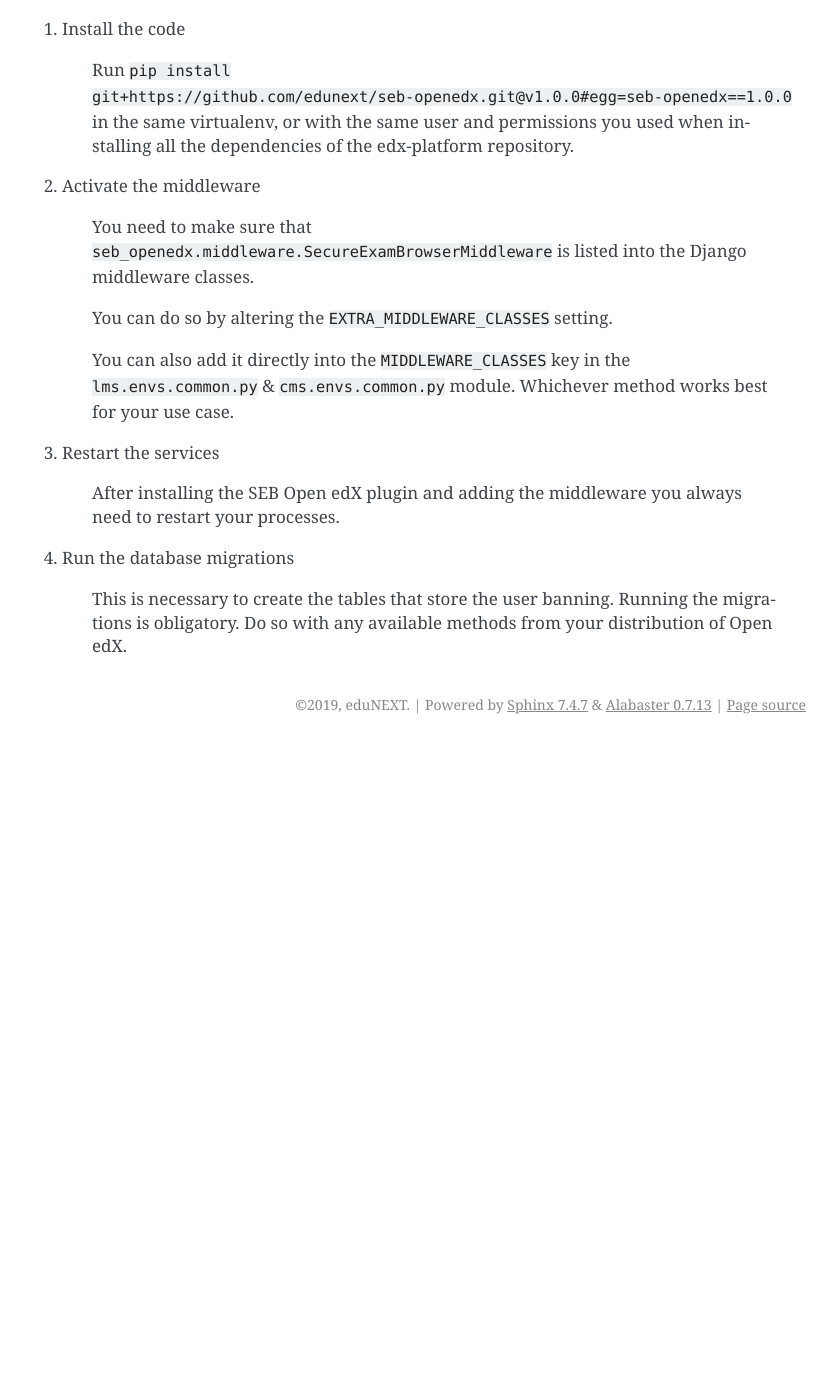
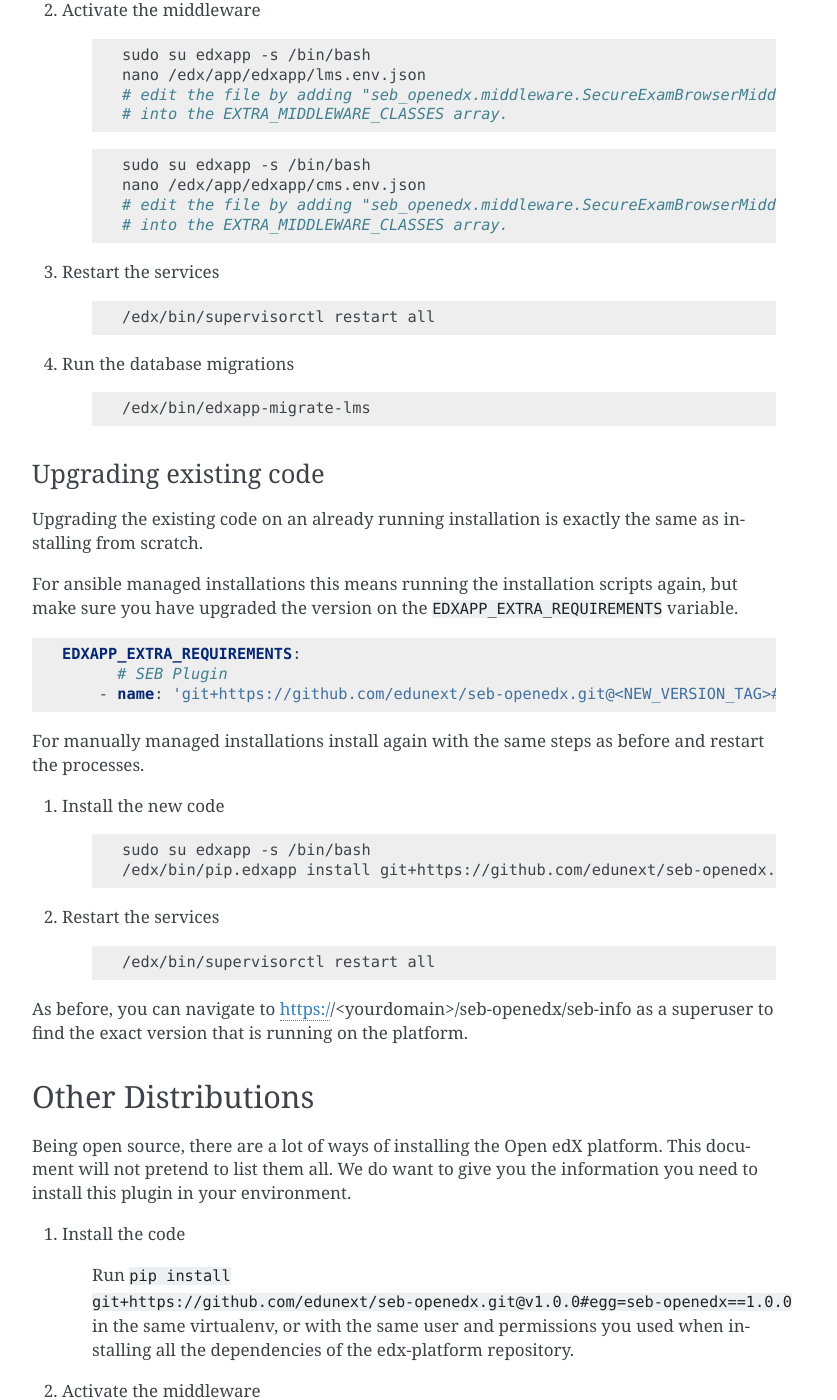
Before and after one commit to eduNEXT/seb-openedx, a Sphinx documentation site: the page built from docs/installation.rst, in a window 1280 px wide and 1400 px high, scrolled down 6476 px. Shown: the whole window, without its empty margins (346-1183 px from the left). Built offline with Sphinx 7.4.7, drawn with Linux system fonts in a browser that asks for light colours; before the commit the page ends 7220 px from its top, so only the background shows below that; some of the changed text lies outside the part shown.

Commit message:
Adding upgrade existing code instructions

```diff
--- a/docs/installation.rst
+++ b/docs/installation.rst
@@ -77,7 +77,6 @@ The `devstack <https://github.com/edx/devstack>`_ install based on docker is a v
             .. code-block:: bash
 
                 make lms-restart
-
 
 
 #. Add the seb_opened middleware to the lms and studio.
@@ -217,6 +216,35 @@ The `devstack <https://github.com/edx/devstack>`_ install based on docker is a v
         You can also commit the changes into the ``edxops/edxapp:latest`` image. This will however affect all your environments.
 
 
+Upgrading existing code
+-----------------------
+
+To upgrade the current running version of the plugin, you need to obtain the correct version of the source code and then restart the lms. This example is done from the outside of the container but you can work from the container shell as well.
+
+
+#. Use git to pull the version that you want
+
+    .. code-block:: bash
+
+        cd src/edxapp/seb-openedx
+        git fetch origin
+
+        # Checkout tag 1.1.0 on branch 'branch_v1_1_0'
+        git checkout -b branch_v1_1_0 tags/v1.1.0
+
+#. Restart the lms
+
+    Since we installed it in the editable mode with the ``-e`` flag, there is no need to re-install. A simple restart will do.
+
+    .. code-block:: bash
+
+        cd ../../devstack
+
+        make lms-restart
+
+As before, you can navigate to http://localhost:18000/seb-openedx/seb-info as a superuser to find the exact version that is running on the platform.
+
+
 Native Installation
 ===================
 
@@ -286,8 +314,7 @@ To run the installation without the help of any script you still need to run the
         # edit the file by adding "seb_openedx.middleware.SecureExamBrowserMiddleware"
         # into the EXTRA_MIDDLEWARE_CLASSES array.
 
-# Restart the services
-
+#. Restart the services
 
     .. code-block:: shell
 
@@ -299,6 +326,38 @@ To run the installation without the help of any script you still need to run the
 
         /edx/bin/edxapp-migrate-lms
 
+
+Upgrading existing code
+-----------------------
+
+Upgrading the existing code on an already running installation is exactly the same as installing from scratch.
+
+
+For ansible managed installations this means running the installation scripts again, but make sure you have upgraded the version on the ``EDXAPP_EXTRA_REQUIREMENTS`` variable.
+
+.. code-block:: yaml
+
+    EDXAPP_EXTRA_REQUIREMENTS:
+          # SEB Plugin
+        - name: 'git+https://github.com/edunext/seb-openedx.git@<NEW_VERSION_TAG>#egg=seb-openedx==<NEW_VERSION>'
+
+For manually managed installations install again with the same steps as before and restart the processes.
+
+#. Install the new code
+
+    .. code-block:: shell
+
+        sudo su edxapp -s /bin/bash
+        /edx/bin/pip.edxapp install git+https://github.com/edunext/seb-openedx.git@<NEW_VERSION_TAG>#egg=seb-openedx==<NEW_VERSION>
+
+#. Restart the services
+
+    .. code-block:: shell
+
+        /edx/bin/supervisorctl restart all
+
+
+As before, you can navigate to https://<yourdomain>/seb-openedx/seb-info as a superuser to find the exact version that is running on the platform.
 
 
 Other Distributions
```
